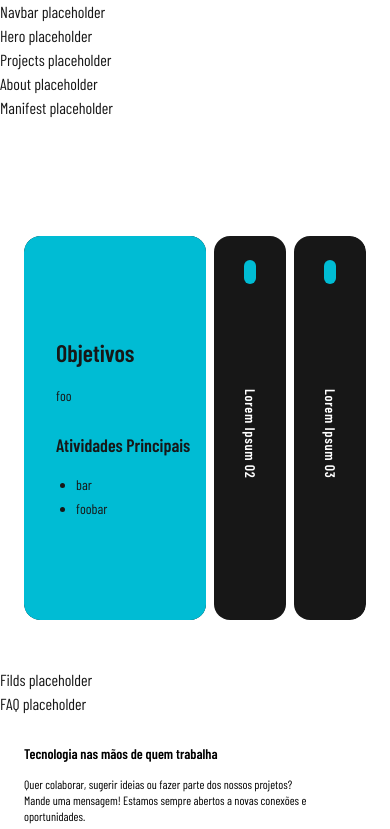
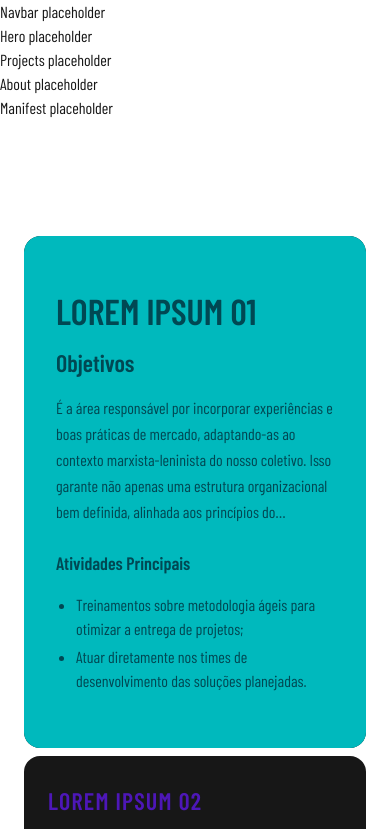
Before and after one commit to Coletivo-Popular-Design-Desenvolvimento/site-cpdd, a Next.js app in the folder apps/cpdd-site/: page / in a window 390 px wide. Shown: the top 829 px of the page. Built offline with nearby package versions, Linux system fonts and the light colour scheme.

Commit message:
feat: collective areas - fixing animations, adding more panels and improving mobile layout

```diff
--- a/apps/cpdd-site/src/components/Home/CollectiveAreas/AccordionPanel.tsx
+++ b/apps/cpdd-site/src/components/Home/CollectiveAreas/AccordionPanel.tsx
@@ -14,13 +14,13 @@ export function AccordionPanel({ panel, isActive, panelCount, onClick }: Readonl
         <button
             onClick={onClick}
             aria-expanded={isActive}
-            className="relative overflow-hidden rounded-2xl border-0 bg-neutral-900 p-0 text-left outline-none focus-visible:ring-2 focus-visible:ring-white/50"
-
+            aria-label={panel.label}
+            className="group relative overflow-hidden rounded-2xl border-0 bg-neutral-900 p-0 text-left outline-none focus-visible:ring-2 focus-visible:ring-white/50"
             style={{
                 flexGrow: isActive ? panelCount : 0,
                 flexShrink: 0,
-                flexBasis: isActive ? 0 : "72px",
-                transition: "flex-grow 500ms",
+                flexBasis: isActive ? 0 : "90px",
+                transition: "flex-grow 500ms ease",
             }}
         >
             <CollapsedPanel panel={panel} isActive={isActive} />
--- a/apps/cpdd-site/src/components/Home/CollectiveAreas/CollapsedPanel.tsx
+++ b/apps/cpdd-site/src/components/Home/CollectiveAreas/CollapsedPanel.tsx
@@ -8,7 +8,7 @@ interface CollapsedPanelProps {
 export function CollapsedPanel({ panel, isActive }: Readonly<CollapsedPanelProps>) {
     return (
         <div
-            className="absolute inset-0 flex flex-col items-center justify-between py-6"
+            className="absolute inset-0 flex flex-row md:flex-col items-center justify-start md:justify-between gap-4 px-6 md:px-0 md:py-6"
             style={{
                 opacity: isActive ? 0 : 1,
                 transition: "opacity 300ms ease",
@@ -16,18 +16,25 @@ export function CollapsedPanel({ panel, isActive }: Readonly<CollapsedPanelProps
             }}
         >
             <span
-                className="h-6 w-3 rounded-full shrink-0"
+                className="hidden md:block h-15 w-8 rounded-full shrink-0 transition-[height] duration-300 ease-in-out group-hover:h-28"
                 style={{ backgroundColor: panel.dotColor }}
             />
 
+            {/* Mobile: horizontal text with dotColor */}
             <span
-                className="text-white text-sm font-semibold tracking-wider"
+                className="md:hidden text-2xl font-semibold tracking-wider uppercase"
+                style={{ color: panel.dotColor }}
+            >
+                {panel.label}
+            </span>
+
+            {/* Desktop: vertical text */}
+            <span
+                className="hidden md:block text-white text-4xl font-semibold tracking-wider rotate-180 transition-[font-size] duration-300 ease-in-out uppercase group-hover:text-5xl"
                 style={{ writingMode: "vertical-lr" }}
             >
                 {panel.label}
             </span>
-
-            <span className="h-3 w-3 shrink-0" />
         </div>
     )
 }
--- a/apps/cpdd-site/src/components/Home/CollectiveAreas/CollectiveAreas.tsx
+++ b/apps/cpdd-site/src/components/Home/CollectiveAreas/CollectiveAreas.tsx
@@ -8,14 +8,14 @@ export function CollectiveAreas() {
     const [activeIndex, setActiveIndex] = useState(0)
 
     return (
-        <section className="relative w-full py-12 px-6 md:px-12 lg:px-20 overflow-hidden">
+        <section className="relative w-full py-12 px-6 md:px-12 lg:px-20 overflow-hidden" aria-labelledby="areas-do-coletivo-heading">
             <div className="flex items-center justify-between mb-8">
-                <h2 className="text-3xl md:text-4xl font-bold text-white">
+                <h2 className="text-3xl md:text-4xl font-bold text-white" id="areas-do-coletivo-heading">
                     Áreas do Coletivo
                 </h2>
             </div>
 
-            <div className="flex min-h-96 gap-2 rounded-2xl overflow-hidden">
+            <div className="flex flex-col md:flex-row h-[1100px] md:h-[640px] gap-2 rounded-2xl overflow-hidden">
                 {panels.map((panel, index) => (
                     <AccordionPanel
                         key={panel.id}
--- a/apps/cpdd-site/src/components/Home/CollectiveAreas/ExpandedPanel.tsx
+++ b/apps/cpdd-site/src/components/Home/CollectiveAreas/ExpandedPanel.tsx
@@ -9,7 +9,7 @@ interface ExpandedPanelProps {
 export function ExpandedPanel({ panel, isActive }: Readonly<ExpandedPanelProps>) {
     return (
         <div
-            className="absolute inset-0 flex"
+            className="absolute inset-0 flex md:flex-col-reverse md:flex-row"
             style={{
                 opacity: isActive ? 1 : 0,
                 transition: "opacity 400ms ease 150ms",
@@ -17,33 +17,43 @@ export function ExpandedPanel({ panel, isActive }: Readonly<ExpandedPanelProps>)
             }}
         >
             <div
-                className="relative flex flex-col justify-center gap-4 p-8 shrink-0 z-10"
+                className="relative flex flex-col justify-center gap-4 p-8 z-10 w-full md:w-[70%] shrink-0"
                 style={{
-                    backgroundColor: panel.color,
-                    width: "50%",
-                    minWidth: "280px",
+                    backgroundColor: panel.panelColor,
+                    color: panel.textColor,
                 }}
             >
+                <div
+                    className="flex flex-col gap-4"
+                    style={{
+                        opacity: isActive ? 1 : 0,
+                        transition: isActive ? "opacity 250ms ease 450ms" : "opacity 50ms ease 0ms",
+                    }}
+                >
+                <h2 className="text-4xl font-bold uppercase relative md:hidden">{panel.label}</h2>
+
                 <h3 className="text-2xl font-bold">
                     {panel.title}
                 </h3>
-                <p className="text-sm leading-relaxed line-clamp-5">
+                <p className="leading-relaxed line-clamp-5">
                     {panel.description}
                 </p>
                 <h4 className="text-lg font-bold mt-2">
                     {panel.activitiesTitle}
                 </h4>
-                <ul className="list-disc pl-5 text-sm space-y-1">
+                <ul className="list-disc pl-5 space-y-1">
                     {panel.activities.map((a, index) => (
                         <li key={`${a}-${index}`}>{a}</li>
                     ))}
                 </ul>
+                </div>
             </div>
 
-            <div className="relative flex-1 min-w-0">
+            {/* Desktop image */}
+            <div className="hidden md:block md:relative flex-1 min-w-0">
                 <Image
                     src={panel.image || "/placeholder.svg"}
-                    alt={panel.title}
+                    alt={`${panel.title} - ${panel.activitiesTitle}`}
                     fill
                     className="object-cover"
                 />
--- a/apps/cpdd-site/src/components/Home/CollectiveAreas/data.ts
+++ b/apps/cpdd-site/src/components/Home/CollectiveAreas/data.ts
@@ -1,37 +1,90 @@
 import type { Panel } from "./types"
+
+// TODO: replace with real data
 
 export const panels: Panel[] = [
     {
         id: 0,
         label: "Lorem Ipsum 01",
-        color: "#00BCD4",
-        dotColor: "#00BCD4",
+        panelColor: "#00B9BD",
+        dotColor: "#00B9BD",
+        textColor: "#004853",
         title: "Objetivos",
-        description: "foo",
+        description: "É a área responsável por incorporar experiências e boas práticas de mercado, adaptando-as ao contexto marxista-leninista do nosso coletivo. Isso garante não apenas uma estrutura organizacional bem definida, alinhada aos princípios do centralismo democrático, mas também modelos de trabalho eficientes para a entrega de soluções digitais.",
         activitiesTitle: "Atividades Principais",
-        activities: ["bar", "foobar"],
+        activities: ["Treinamentos sobre metodologia ágeis para otimizar a entrega de projetos;", "Atuar diretamente nos times de desenvolvimento das soluções planejadas."],
         image: "https://picsum.photos/seed/panel0/800/600",
     },
     {
         id: 1,
         label: "Lorem Ipsum 02",
-        color: "#00BCD4",
-        dotColor: "#00BCD4",
+        panelColor: "#4D17B7",
+        dotColor: "#4D17B7",
+        textColor: "#FFFFFF",
         title: "Objetivos",
-        description: "foo",
+        description: "É a área responsável por incorporar experiências e boas práticas de mercado, adaptando-as ao contexto marxista-leninista do nosso coletivo. Isso garante não apenas uma estrutura organizacional bem definida, alinhada aos princípios do centralismo democrático, mas também modelos de trabalho eficientes para a entrega de soluções digitais.",
         activitiesTitle: "Atividades Principais",
-        activities: ["bar", "foobar"],
+        activities: ["Treinamentos sobre metodologia ágeis para otimizar a entrega de projetos;", "Atuar diretamente nos times de desenvolvimento das soluções planejadas."],
         image: "https://picsum.photos/seed/panel1/800/600",
     },
     {
         id: 2,
         label: "Lorem Ipsum 03",
-        color: "#00BCD4",
-        dotColor: "#00BCD4",
+        panelColor: "#FFA629",
+        dotColor: "#FFA629",
+        textColor: "#0C0C0C",
         title: "Objetivos",
-        description: "foo",
+        description: "É a área responsável por incorporar experiências e boas práticas de mercado, adaptando-as ao contexto marxista-leninista do nosso coletivo. Isso garante não apenas uma estrutura organizacional bem definida, alinhada aos princípios do centralismo democrático, mas também modelos de trabalho eficientes para a entrega de soluções digitais.",
         activitiesTitle: "Atividades Principais",
-        activities: ["bar", "foobar"],
+        activities: ["Treinamentos sobre metodologia ágeis para otimizar a entrega de projetos;", "Atuar diretamente nos times de desenvolvimento das soluções planejadas."],
         image: "https://picsum.photos/seed/panel2/800/600",
     },
+    {
+        id: 3,
+        label: "Lorem Ipsum 04",
+        panelColor: "#F2D6B1",
+        dotColor: "#F2D6B1",
+        textColor: "#0C0C0C",
+        title: "Objetivos",
+        description: "É a área responsável por incorporar experiências e boas práticas de mercado, adaptando-as ao contexto marxista-leninista do nosso coletivo. Isso garante não apenas uma estrutura organizacional bem definida, alinhada aos princípios do centralismo democrático, mas também modelos de trabalho eficientes para a entrega de soluções digitais.",
+        activitiesTitle: "Atividades Principais",
+        activities: ["Treinamentos sobre metodologia ágeis para otimizar a entrega de projetos;", "Atuar diretamente nos times de desenvolvimento das soluções planejadas."],
+        image: "https://picsum.photos/seed/panel3/800/600",
+    },
+    {
+        id: 4,
+        label: "Lorem Ipsum 05",
+        panelColor: "#C12400",
+        dotColor: "#C12400",
+        textColor: "#FFE6E0",
+        title: "Objetivos",
+        description: "É a área responsável por incorporar experiências e boas práticas de mercado, adaptando-as ao contexto marxista-leninista do nosso coletivo. Isso garante não apenas uma estrutura organizacional bem definida, alinhada aos princípios do centralismo democrático, mas também modelos de trabalho eficientes para a entrega de soluções digitais.",
+        activitiesTitle: "Atividades Principais",
+        activities: ["Treinamentos sobre metodologia ágeis para otimizar a entrega de projetos;", "Atuar diretamente nos times de desenvolvimento das soluções planejadas."],
+        image: "https://picsum.photos/seed/panel4/800/600",
+    },
+    {
+        id: 5,
+        label: "Lorem Ipsum 06",
+        panelColor: "#004853",
+        dotColor: "#004853",
+        textColor: "#7DF0F2",
+        title: "Objetivos",
+        description: "É a área responsável por incorporar experiências e boas práticas de mercado, adaptando-as ao contexto marxista-leninista do nosso coletivo. Isso garante não apenas uma estrutura organizacional bem definida, alinhada aos princípios do centralismo democrático, mas também modelos de trabalho eficientes para a entrega de soluções digitais.",
+        activitiesTitle: "Atividades Principais",
+        activities: ["Treinamentos sobre metodologia ágeis para otimizar a entrega de projetos;", "Atuar diretamente nos times de desenvolvimento das soluções planejadas."],
+        image: "https://picsum.photos/seed/panel5/800/600",
+    },
+    {
+        id: 6,
+        label: "Lorem Ipsum 07",
+        panelColor: "#00BCD4",
+        dotColor: "#00BCD4",
+        textColor: "#000000",
+        title: "Objetivos",
+        description: "É a área responsável por incorporar experiências e boas práticas de mercado, adaptando-as ao contexto marxista-leninista do nosso coletivo. Isso garante não apenas uma estrutura organizacional bem definida, alinhada aos princípios do centralismo democrático, mas também modelos de trabalho eficientes para a entrega de soluções digitais.",
+        activitiesTitle: "Atividades Principais",
+        activities: ["Treinamentos sobre metodologia ágeis para otimizar a entrega de projetos;", "Atuar diretamente nos times de desenvolvimento das soluções planejadas."],
+        image: "https://picsum.photos/seed/panel6/800/600",
+    },
 ]
--- a/apps/cpdd-site/src/components/Home/CollectiveAreas/types.ts
+++ b/apps/cpdd-site/src/components/Home/CollectiveAreas/types.ts
@@ -1,8 +1,9 @@
 export interface Panel {
     id: number
     label: string
-    color: string
+    panelColor: string
     dotColor: string
+    textColor: string
     title: string
     description: string
     activitiesTitle: string
```
